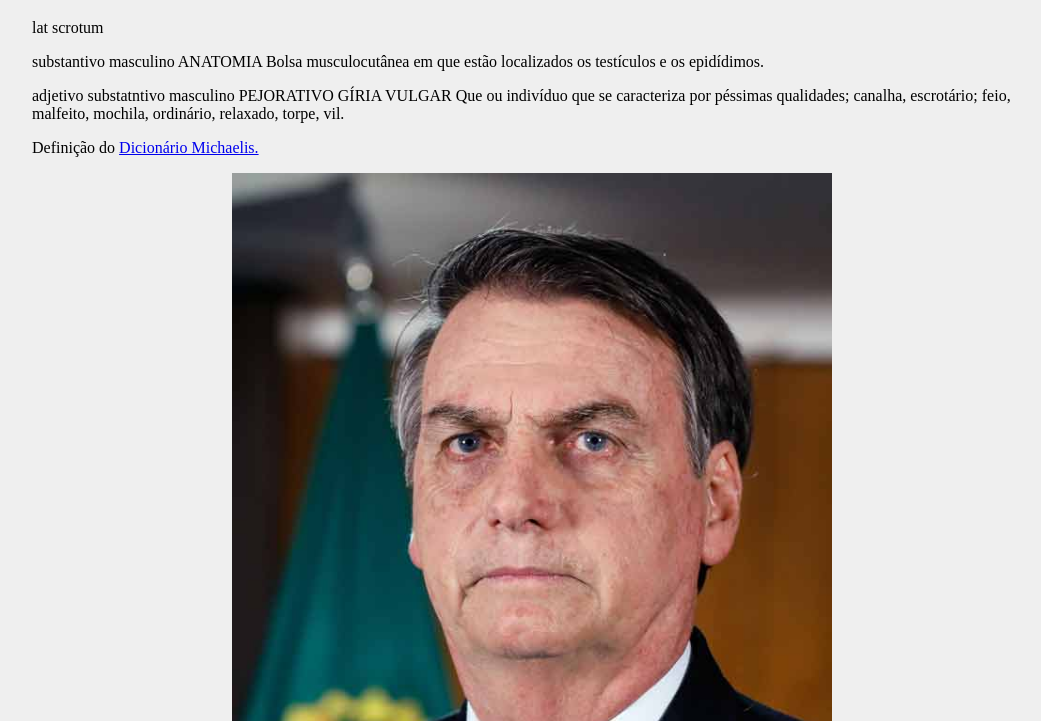
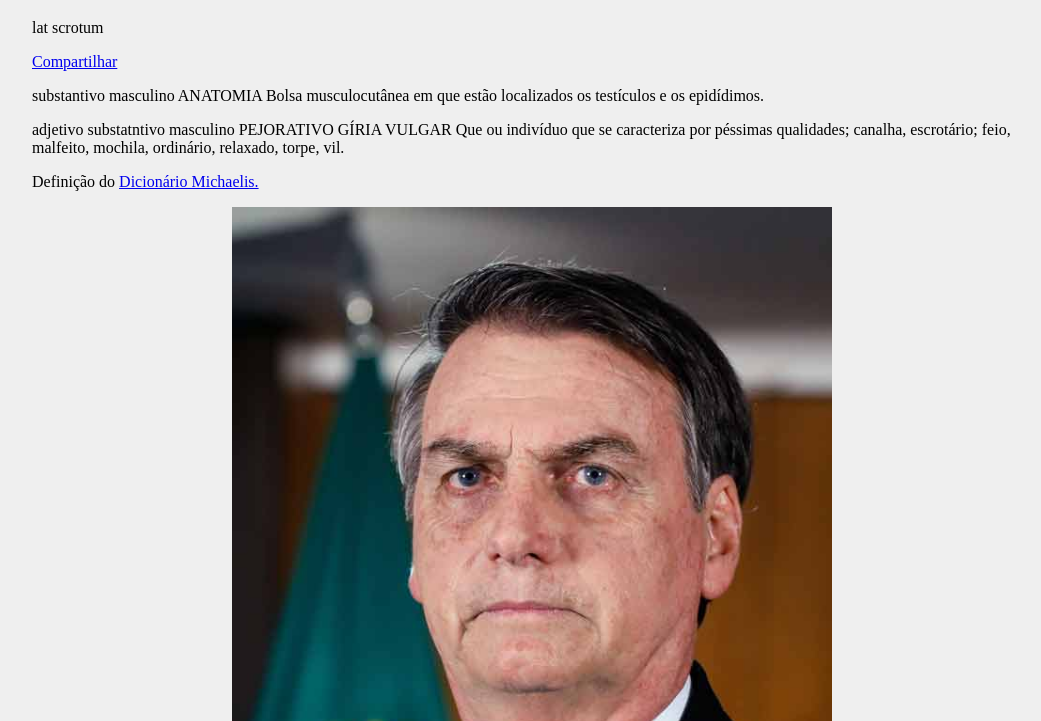
Before and after one commit to CrociDB/escroto, a plain HTML site: page index.html in a window 1280 px wide. Shown: the part 79-800 px from the top of the page, without its empty margins (108-1149 px from the left). Drawn offline with Linux system fonts and the light colour scheme.

Commit message:
added social media tags

```diff
--- a/index.html
+++ b/index.html
@@ -1,16 +1,21 @@
 <html>
     <head>
+        <link rel="icon" type="image/png" href="/favicon.png">
+
         <meta property="og:site_name" content="es.cro.to">
         <meta property="og:title" content="es.cro.to">
-        <meta property="og:description" content="Dicionário Michaelis: Que ou indivíduo que se caracteriza por péssimas qualidades; canalha, escrotário; feio, malfeito, mochila, ordinário, relaxado, torpe, vil.">
-        <meta property="og:image" content="https://es.cro.to/presidente-bolsonaro.jpg">
+        <meta property="og:card" content="website">
+        <meta property="og:description" content="Indivíduo que se caracteriza por péssimas qualidades; canalha, escrotário; feio, malfeito, mochila, ordinário, relaxado, torpe, vil.">
+        <meta property="og:image" content="https://es.cro.to/presidente_square.jpg">
+        <meta property="og:image:type" content="image/jpeg">
+        <meta property="og:image:width" content="512">
+        <meta property="og:image:height" content="512">
         <meta property="og:url" content="https://es.cro.to/">
 
-        <meta name="twitter:title" content="es.cro.to">
-        <meta name="twitter:description" content="Dicionário Michaelis: Que ou indivíduo que se caracteriza por péssimas qualidades; canalha, escrotário; feio, malfeito, mochila, ordinário, relaxado, torpe, vil.">
-        <meta name="twitter:image" content="https://es.cro.to/presidente-bolsonaro.jpg">
-        <meta name="twitter:card" content="summary_large_image">
-        <meta name="twitter:image:alt" content="es.cro.to">
+        <meta property="twitter:title" content="es.cro.to">
+        <meta property="twitter:description" content="Indivíduo que se caracteriza por péssimas qualidades; canalha, escrotário; feio, malfeito, mochila, ordinário, relaxado, torpe, vil.">
+        <meta property="twitter:image" content="https://es.cro.to/presidente-square.jpg">
+        <meta property="twitter:image:alt" content="es.cro.to">
 
         <meta name="viewport" content="width=device-width, initial-scale=1.0">
         <meta charset="UTF-8">
@@ -47,6 +52,12 @@
         <div class="page">
             <h1>es.cro.to</h1>
             <p class="word-etimology">lat scrotum</p>
+
+            <a class="twitter-share-button"
+            href="https://twitter.com/intent/tweet?text=escroto"
+            data-size="large">
+            Compartilhar</a>
+
             <article>
                 <p class="word-definition">
                     <span class="word-class">substantivo masculino</span>
@@ -76,5 +87,21 @@
         gtag('config', 'UA-2706732-16');
         </script>
 
+        <script>window.twttr = (function(d, s, id) {
+            var js, fjs = d.getElementsByTagName(s)[0],
+            t = window.twttr || {};
+            if (d.getElementById(id)) return t;
+            js = d.createElement(s);
+            js.id = id;
+            js.src = "https://platform.twitter.com/widgets.js";
+            fjs.parentNode.insertBefore(js, fjs);
+
+            t._e = [];
+            t.ready = function(f) {
+            t._e.push(f);
+            };
+
+            return t;
+        }(document, "script", "twitter-wjs"));</script>
     </body>
 </html>
```
Also changed, not shown: favicon.png (added), presidente_square.jpg (added).
